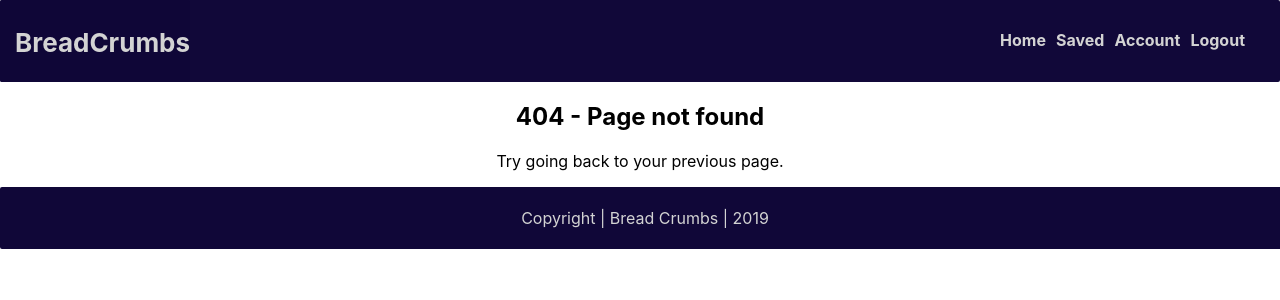
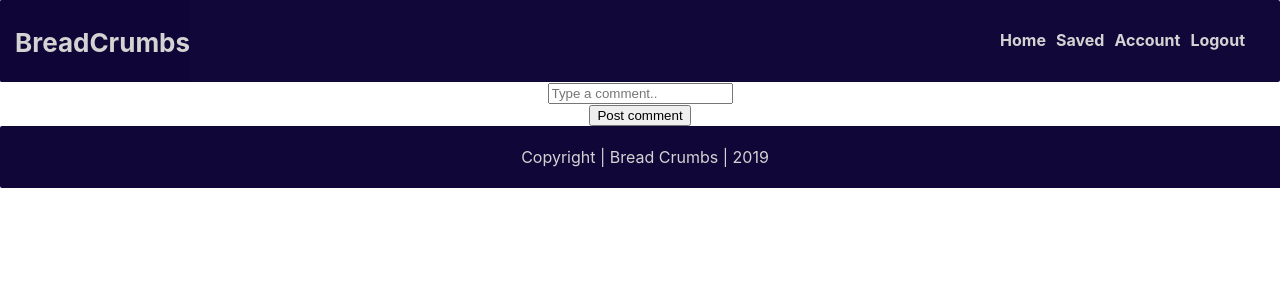
Before and after one commit to thinkful-ei-gecko/BreadCrumbs-Client, a React (Create React App) app: page /comments in a window 1280 px wide. Before the commit this address had no page. Shown: the top 300 px of the page. Built offline with nearby package versions, Linux system fonts and the light colour scheme.

Commit message:
comments component

```diff
--- a/src/components/App/App.js
+++ b/src/components/App/App.js
@@ -9,6 +9,7 @@ import HomePage from '../../routes/HomePage/HomePage';
 import PublicRoute from '../../routes/PublicRoute/PublicRoute';
 import UserPage from '../UserPage/UserPage';
 import SavedArticles from '../SavedArticles/SavedArticles'
+import Comments from '../Comments/Comments'
 import NotFoundPage from '../../routes/NotFoundPage/NotFoundPage';
 import './App.css'
 
@@ -28,6 +29,7 @@ export default class App extends Component {
             <Route path={'/home'} component={HomePage}/>
             <Route path={'/userpage'} component={UserPage}/>
             <Route path={'/savedarticles'} component={SavedArticles}/>
+            <Route path={'/comments'} component={Comments}/>
             <Route component={NotFoundPage} />
           </Switch>
           <Footer />
--- /dev/null
+++ b/src/components/Comments/Comments.js
@@ -0,0 +1,39 @@
+import React, { Component } from 'react'
+import UserContext from '../../contexts/UserContext'
+
+export default class Comments extends Component {
+  static contextType = UserContext
+  handleSubmit = ev => {
+    // ev.preventDefault()
+    // const { article } = this.context
+    // const { comment } = ev.target
+    // ApiService.postComment(article.id, text.value)
+    //   .then(this.context.addComment)
+    //   .then(() => {
+    //     comment.value = ''
+    //   })
+    //   .catch(this.context.setError)
+  }
+  render() {
+    return (
+      <form
+        className='CommentForm'
+        onSubmit={this.handleSubmit}
+      >
+        <div className='text'>
+          <input type='text'
+            required
+            aria-label='Type a comment...'
+            name='comment'
+            id='comment'
+
+            placeholder='Type a comment..'>
+          </input>
+        </div>
+        <button type='submit'>
+          Post comment
+        </button>
+      </form>
+    )
+  }
+}
--- a/src/components/NewsItem/NewsItem.js
+++ b/src/components/NewsItem/NewsItem.js
@@ -1,6 +1,6 @@
 import React from 'react'
 import './NewsItem.css'
-
+import { Link } from 'react-router-dom';
 export default class NewsItem extends React.Component {
 
     render () {
@@ -11,7 +11,9 @@ export default class NewsItem extends React.Component {
             <p>103</p>
              <button className='NewsItemBtn'> <img src='https://image.flaticon.com/icons/svg/2224/2224092.svg' alt='not-fresh' className='not-fresh' /> </button>
              <button className='NewsItemBtn'> <img src='https://image.flaticon.com/icons/svg/148/148838.svg' alt='heart' className='like' /></button>
+            <Link to='/comments'>
              <button className='NewsItemBtn'> <img src='https://image.flaticon.com/icons/svg/134/134914.svg' alt='comments' className='comments' /> </button>
+             </Link>
             </div>
 
           <div className='item'>
```
